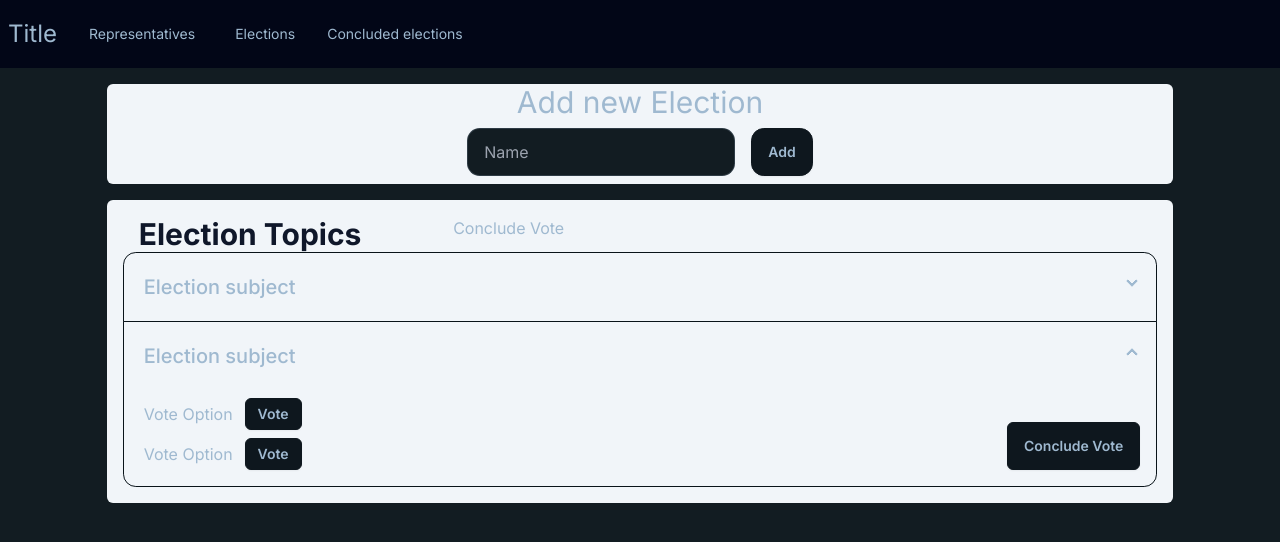
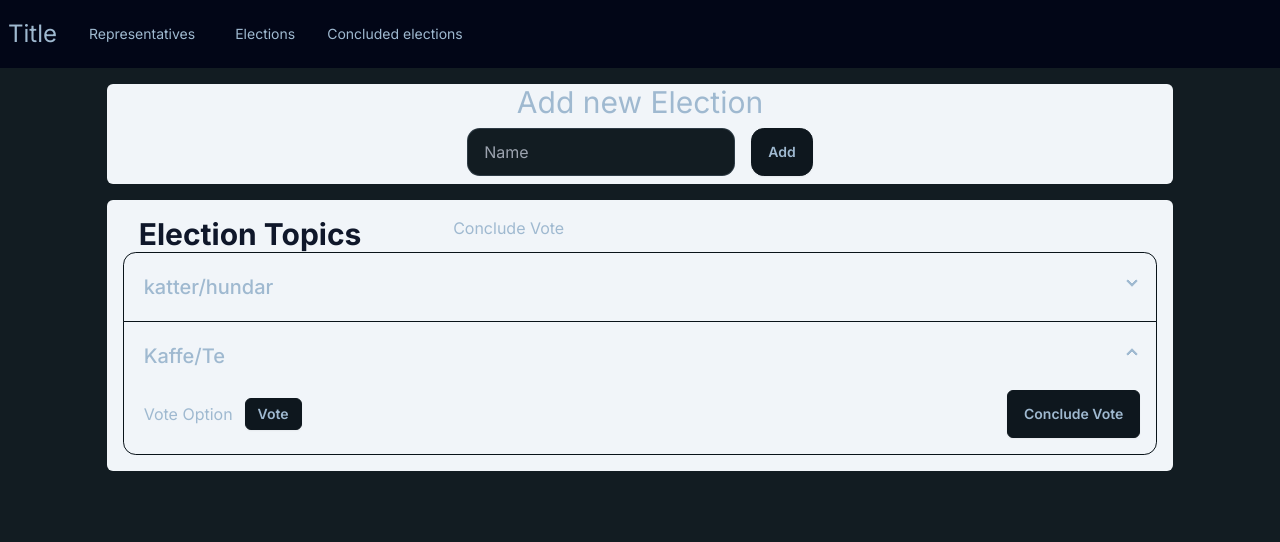
Before and after one commit to martensoderlind/Final-weekend-assignment, a Next.js app: page /elections in a window 1280 px wide. Shown: the top 542 px of the page. Built offline with nearby package versions, Linux system fonts and the light colour scheme.

Commit message:
renamed component and changed mock election name to  the the name from the mock db

```diff
--- a/src/features/elections/components/election.tsx
+++ b/src/features/elections/components/election.tsx
@@ -1,15 +1,15 @@
+import { Election } from "../fixtures/mockdb";
 import VoteOptions from "./vote-options";
 
-export default function Election() {
+export default function ActiveElection({ election }: { election: Election }) {
   return (
     <div className="collapse collapse-arrow join-item border-base-300 border">
       <input type="radio" name="my-accordion-4" defaultChecked />
       <div className="collapse-title text-xl font-medium flex justify-between">
-        <h3 className="p-1">Election subject</h3>
+        <h3 className="p-1">{election.subject}</h3>
       </div>
       <div className="collapse-content flex flex-row justify-between">
         <article>
-          <VoteOptions />
           <VoteOptions />
         </article>
         <button className="btn aling self-end rounded-md">Conclude Vote</button>
```
